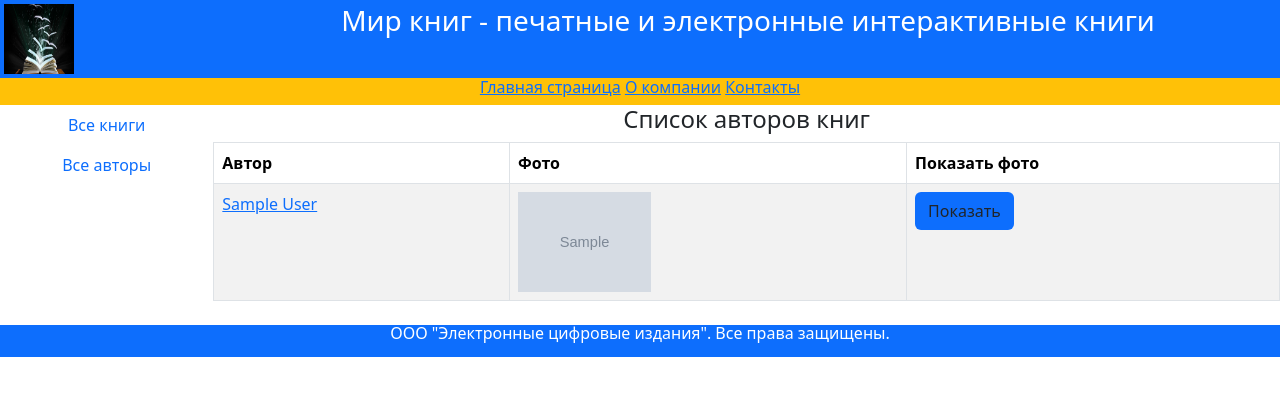
After one commit to YanushkevicSlava/World_books, a Django app: page /authors/ in a window 1280 px wide. The commit adds this page. Shown: the top 396 px of the page. Run offline with Django 4.2, Linux system fonts and the light colour scheme; tables that the repository leaves empty hold one stand-in row (values such as "Sample post"); grey boxes marked "Sample" are stand-in pictures; some libraries are stand-ins or nearby versions.

Commit message:
add authors list

```diff
--- a/WebBooks/catalog/urls.py
+++ b/WebBooks/catalog/urls.py
@@ -6,4 +6,5 @@ urlpatterns = [
     path('', views.index, name='index'),
     path('books/', views.BookListView.as_view(), name='books-list'),
     path('books/<int:pk>', views.BookDetailView.as_view(), name='book-detail'),
+    path('authors/', views.AuthorListView.as_view(), name='authors-list'),
 ]
--- a/WebBooks/catalog/views.py
+++ b/WebBooks/catalog/views.py
@@ -38,3 +38,9 @@ class BookListView(ListView):
 class BookDetailView(DetailView):
     model = Book
     context_object_name = 'book'
+
+
+class AuthorListView(ListView):
+    model = Author
+    paginate_by = 4
+    context_object_name = 'authors'
--- /dev/null
+++ b/WebBooks/templates/catalog/author_list.html
@@ -0,0 +1,26 @@
+{% extends "catalog/base.html" %}
+{% block content %}
+  <h4>Список авторов книг</h4>
+{% if authors %}
+  <table class="table table-striped table-bordered text-start">
+    <thead>
+      <tr>
+        <th>Автор</th>
+        <th>Фото</th>
+        <th>Показать фото</th>
+      </tr>
+    </thead>
+    <tbody>
+      {% for author in authors %}
+        <tr>
+          <td><a href="{{ author.id }}">{{ author.first_name }} {{ author.last_name }}</a> </td>
+          <td><img src="{{ author.photo.url }}" alt="connect" style="max-height: 100px"> </td>
+          <td><a href="{{ author.photo.url }}" class="btn bg-primary" target="_blank">Показать</a> </td>
+        </tr>
+      {% endfor %}
+    </tbody>
+  </table>
+  {% else %}
+    <p>В базе данных нет авторов</p>
+  {% endif %}
+{% endblock %}
--- a/WebBooks/templates/catalog/base.html
+++ b/WebBooks/templates/catalog/base.html
@@ -38,7 +38,7 @@
               {% block sidebar %}
               <nav class="nav flex-column">
                   <a class="nav-link" href="{% url 'books-list' %}">Все книги</a>
-                  <a class="nav-link" href="{% url 'index' %}">Все авторы</a>
+                  <a class="nav-link" href="{% url 'authors-list' %}">Все авторы</a>
               </nav>
               {% endblock sidebar %}
           </div>
@@ -57,7 +57,7 @@
                             {% endif %}
                             <span class="current">
                                 Стр. {{ page_obj.number }}
-                                    из {{ page_obj.paginator.num_page }}
+                                    из {{ page_obj.paginator.num_pages }}
                             </span>
 
                             {% if page_obj.has_next %}
--- a/WebBooks/templates/catalog/book_detail.html
+++ b/WebBooks/templates/catalog/book_detail.html
@@ -35,7 +35,7 @@
     </div>
   </div>
   <div style="margin-left: 20px; margin-top: 10px">
-    <h4>Количество эземпляров книг в БД</h4>
+    <h4>Количество экземпляров книг в БД</h4>
     {% for copy in book.bookinstance_set.all %}
     <hr>
       <p class="text-muted">
```
